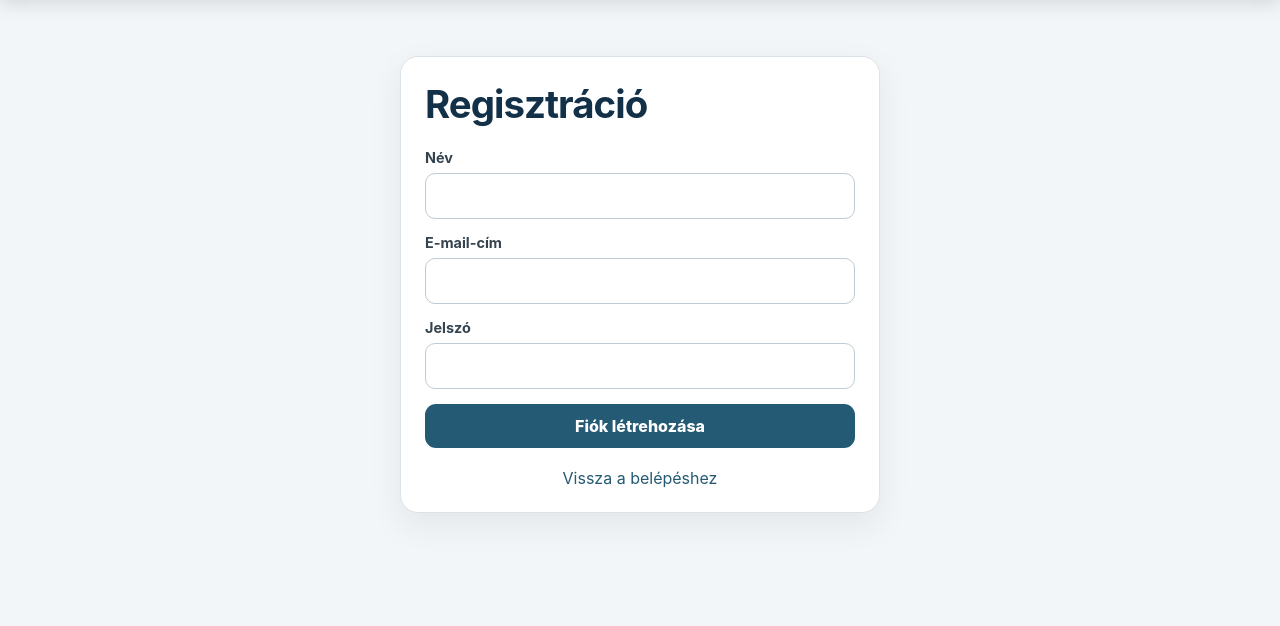
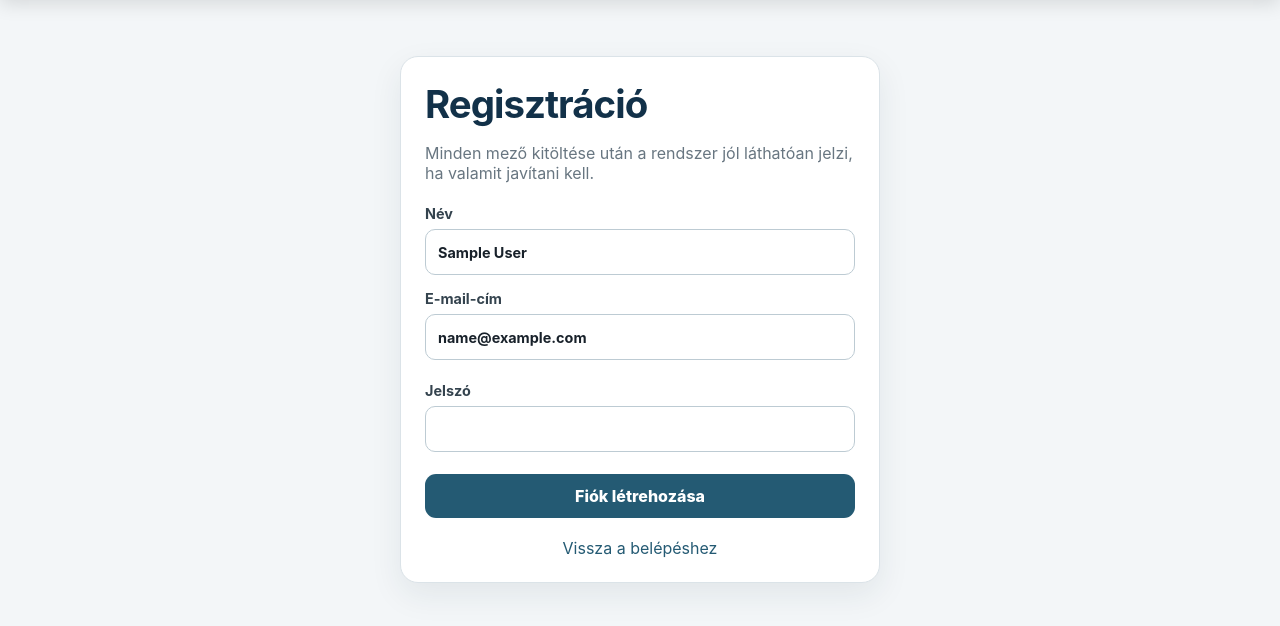
Before and after one commit to Nicqx/munkaido-nyilvantarto, a Flask app: template worktime/templates/register.html in a window 1280 px wide. Shown: the part 64-690 px from the top of the page. Run offline with Flask 3, Linux system fonts and the light colour scheme; the template is opened without the code that fills it: most values are stand-ins (such as "Sample title", 1, 10 or a date in 2020).

Commit message:
fix: regisztrációs visszajelzés (worktime/templates/register.html)

```diff
--- a/worktime/templates/register.html
+++ b/worktime/templates/register.html
@@ -3,17 +3,21 @@
 {% block content %}
 <section class="auth-card card">
   <h1>Regisztráció</h1>
-  <form method="post" class="stack-form">
+  <p class="muted">Minden mező kitöltése után a rendszer jól láthatóan jelzi, ha valamit javítani kell.</p>
+  {% if errors.get('form') %}<div class="field-error form-error" role="alert">{{ errors['form'] }}</div>{% endif %}
+  <form method="post" class="stack-form" novalidate data-submit-form>
     <label> Név
-      <input name="display_name" autocomplete="name">
+      <input name="display_name" autocomplete="name" value="{{ form_data.get('display_name', '') }}">
     </label>
     <label> E-mail-cím
-      <input type="email" name="email" autocomplete="email" required>
+      <input type="email" name="email" autocomplete="email" inputmode="email" value="{{ form_data.get('email', '') }}" class="{{ 'input-error' if errors.get('email') else '' }}" aria-describedby="email-help">
+      <small id="email-help" class="{{ 'field-error' if errors.get('email') else 'field-hint' }}">{{ errors.get('email', 'Például: nev@pelda.hu') }}</small>
     </label>
     <label> Jelszó
-      <input type="password" name="password" minlength="4" autocomplete="new-password" required>
+      <input type="password" name="password" autocomplete="new-password" class="{{ 'input-error' if errors.get('password') else '' }}" aria-describedby="password-help">
+      <small id="password-help" class="{{ 'field-error' if errors.get('password') else 'field-hint' }}">{{ errors.get('password', 'Legalább 4 karakter.') }}</small>
     </label>
-    <button class="button primary full" type="submit">Fiók létrehozása</button>
+    <button class="button primary full" type="submit" data-submit-button>Fiók létrehozása</button>
   </form>
   <p class="auth-link"><a href="{{ url_for('login') }}">Vissza a belépéshez</a></p>
 </section>
```
